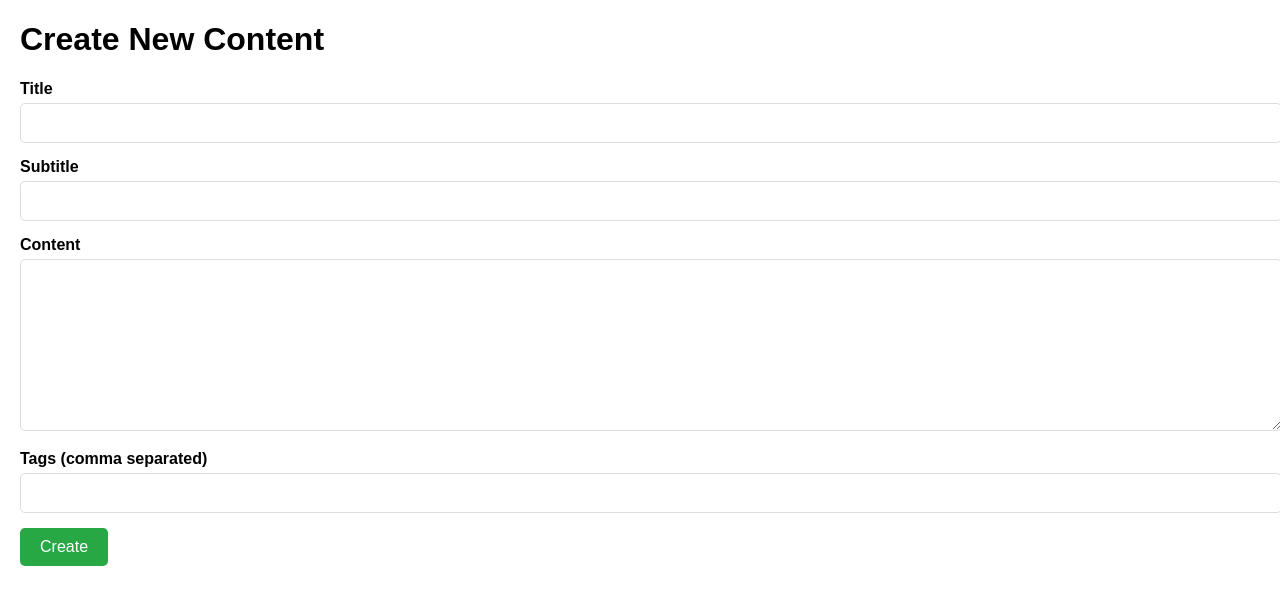
After one commit to lee-lou2/blog, a Django app: page /content/edit/ in a window 1280 px wide. The commit adds this page. Shown: the top 605 px of the page. Run offline with Django 5.2, Linux system fonts and the light colour scheme; the visitor is signed in with stand-in values (Sample User, id 1).

Commit message:
2024-08-20

```diff
--- a/src/app/content/v1/views.py
+++ b/src/app/content/v1/views.py
@@ -28,8 +28,13 @@ class ContentView(LoginRequiredMixin, generic.TemplateView):
     template_name = "content/list.html"
 
 
+class ContentEditView(LoginRequiredMixin, generic.TemplateView):
+    template_name = "content/edit.html"
+
+
 class ContentUpdateView(UserProfileRequiredMixin, generic.TemplateView):
-    pass
+    def get_context_data(self, **kwargs):
+        pass
 
 
 class ContentDetailView(LoginRequiredMixin, generic.TemplateView):
@@ -63,7 +68,7 @@ class ContentViewSet(
         return super().get_permissions()
 
     def get_queryset(self):
-        queryset = super().get_queryset()
+        queryset = super().get_queryset().order_by("-id")
         if self.action in ["list", "retrieve"]:
             queryset = queryset.exclude(content_reports__user=self.request.user)
         if self.action in ["create", "update", "partial_update"]:
--- a/src/conf/settings/base.py
+++ b/src/conf/settings/base.py
@@ -50,7 +50,9 @@ ROOT_URLCONF = "conf.urls"
 TEMPLATES = [
     {
         "BACKEND": "django.template.backends.django.DjangoTemplates",
-        "DIRS": [],
+        "DIRS": [
+            BASE_DIR / "templates",
+        ],
         "APP_DIRS": True,
         "OPTIONS": {
             "context_processors": [
--- a/src/conf/urls.py
+++ b/src/conf/urls.py
@@ -2,7 +2,7 @@ from django.contrib import admin
 from django.http import HttpResponse
 from django.urls import path, include
 
-from app.content.v1.views import ContentView, ContentDetailView
+from app.content.v1.views import ContentView, ContentDetailView, ContentEditView
 
 urlpatterns = [
     path("admin/", admin.site.urls),
@@ -11,7 +11,8 @@ urlpatterns = [
 
 urlpatterns += [
     path("accounts/", include("allauth.urls")),
-    path("content/", ContentView.as_view(), name="content"),
+    path("", ContentView.as_view(), name="content"),
+    path("content/edit/", ContentEditView.as_view(), name="content_edit"),
     path("content/<int:pk>/", ContentDetailView.as_view(), name="content_detail"),
 ]
 
--- /dev/null
+++ b/src/templates/content/edit.html
@@ -0,0 +1,109 @@
+<!DOCTYPE html>
+<html lang="en">
+<head>
+    <meta charset="UTF-8">
+    <meta name="viewport" content="width=device-width, initial-scale=1.0">
+    <title>Create Content</title>
+    <style>
+        body {
+            font-family: Arial, sans-serif;
+            margin: 20px;
+        }
+        .form-group {
+            margin-bottom: 15px;
+        }
+        .form-group label {
+            display: block;
+            margin-bottom: 5px;
+            font-weight: bold;
+        }
+        .form-group input, .form-group textarea {
+            width: 100%;
+            padding: 10px;
+            font-size: 16px;
+            border: 1px solid #ddd;
+            border-radius: 5px;
+        }
+        .form-group textarea {
+            resize: vertical;
+            height: 150px;
+        }
+        #create-button {
+            display: inline-block;
+            padding: 10px 20px;
+            font-size: 16px;
+            color: #fff;
+            background-color: #28a745;
+            border: none;
+            border-radius: 5px;
+            cursor: pointer;
+            text-decoration: none;
+        }
+        #create-button:hover {
+            background-color: #218838;
+        }
+    </style>
+</head>
+<body>
+    <h1>Create New Content</h1>
+
+    <div class="form-group">
+        <label for="title">Title</label>
+        <input type="text" id="title" name="title" required>
+    </div>
+
+    <div class="form-group">
+        <label for="sub_title">Subtitle</label>
+        <input type="text" id="sub_title" name="sub_title" required>
+    </div>
+
+    <div class="form-group">
+        <label for="body">Content</label>
+        <textarea id="body" name="body" required></textarea>
+    </div>
+
+    <div class="form-group">
+        <label for="tags">Tags (comma separated)</label>
+        <input type="text" id="tags" name="tags" required>
+    </div>
+
+    <button id="create-button">Create</button>
+
+    <script>
+        document.getElementById('create-button').addEventListener('click', async () => {
+            const title = document.getElementById('title').value;
+            const subTitle = document.getElementById('sub_title').value;
+            const body = document.getElementById('body').value;
+            const tags = document.getElementById('tags').value.split(',').map(tag => tag.trim());
+
+            const contentData = {
+                title: title,
+                sub_title: subTitle,
+                body: body,
+                tags: tags
+            };
+
+            try {
+                const response = await fetch('/v1/content/', {
+                    method: 'POST',
+                    headers: {
+                        'Content-Type': 'application/json',
+                        'X-CSRFToken': '{{ csrf_token }}'
+                    },
+                    body: JSON.stringify(contentData)
+                });
+
+                if (response.ok) {
+                    alert('Content created successfully!');
+                    window.location.href = '/';
+                } else {
+                    alert('Failed to create content');
+                }
+            } catch (error) {
+                console.error('Error creating content:', error);
+                alert('An error occurred while creating content');
+            }
+        });
+    </script>
+</body>
+</html>
```
Also changed, not shown: src/templates/content/detail.html (renamed from src/app/content/templates/content/detail.html, +71 -0 lines), src/templates/content/list.html (renamed from src/app/content/templates/content/list.html, +20 -0 lines).
